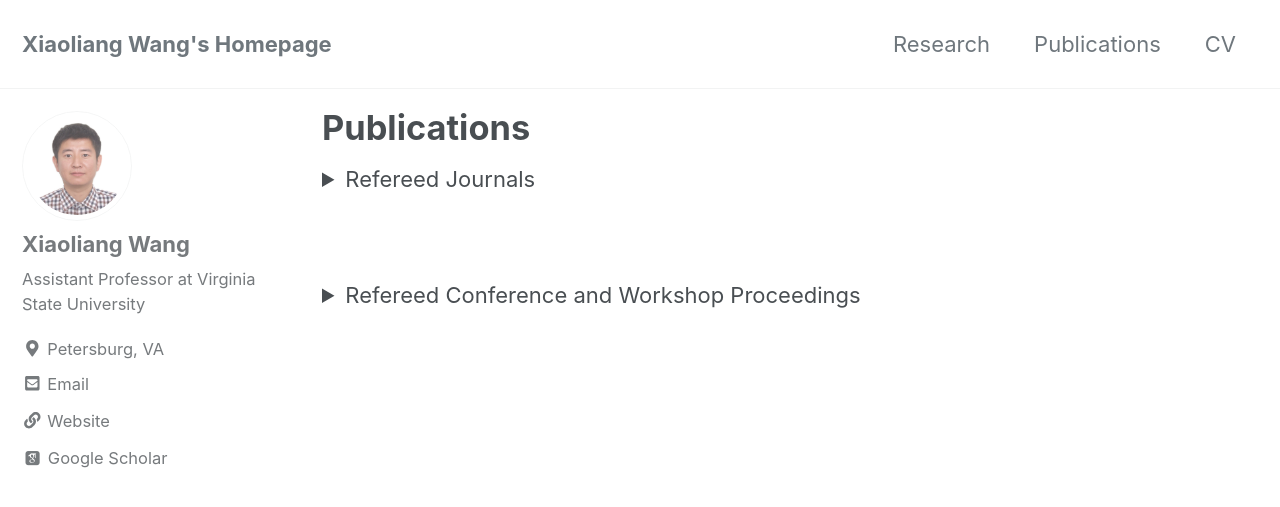
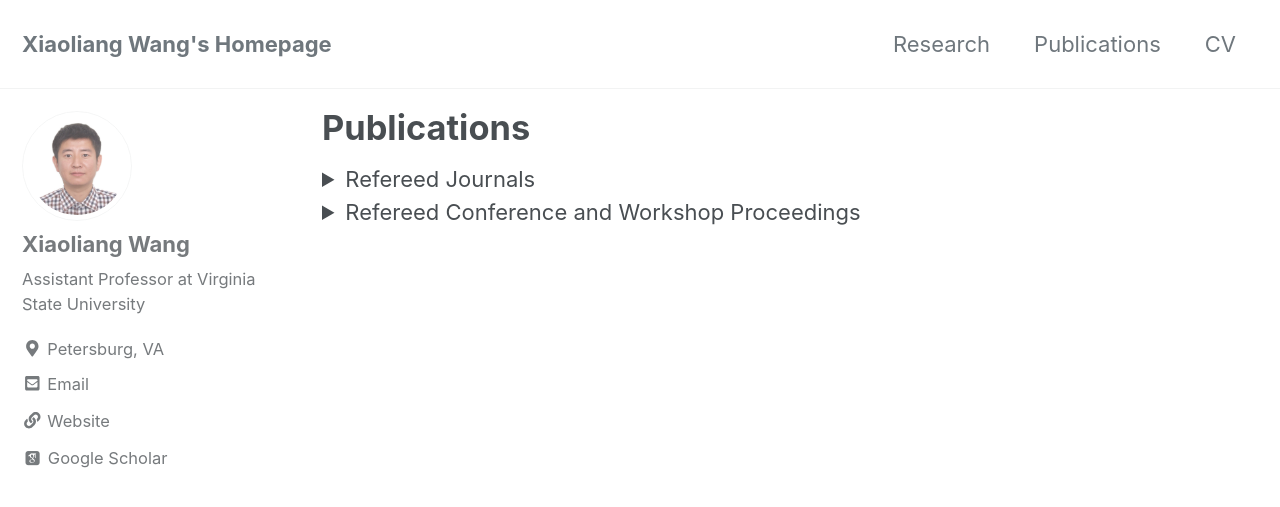
Before and after one commit to wang-xiaoliang/wang-xiaoliang.github.io, a Jekyll site: the page built from _pages/publications.md, in a window 1280 px wide and 900 px high. Shown: the top 507 px of the window. Built offline with Jekyll 4.4.1, drawn with Linux system fonts in a browser that asks for light colours; cached includes are drawn as plain includes; nearby versions of some CDN libraries; some web fonts are replaced.

Commit message:
Add Collapsible for publications

```diff
--- a/_pages/publications.md
+++ b/_pages/publications.md
@@ -13,9 +13,9 @@ author_profile: true
 [J3] <b>Xiaoliang Wang</b>, Zhanpeng Jin, "<b>An Overview of Mobile Cloud Computing for Pervasive Healthcare</b>", <i>IEEE Access, vol. 7, no. 1, pp. 66774-66791, 2019.</i> &nbsp;<br><br>
 [J4] Wei-Bang Chen, Benjamin Standfield, Song Gao, Yongjin Lu, <b>Xiaoliang Wang</b>, Zimmerman Ben, "<b>A Fully Automated Porosity Measure for Thermal Barrier Coating Images</b>", <i>International Journal of Multimedia Data Engineering and Management (IJMDEM), vol. 9, no. 4, pp. 40-58, 2018.</i> &nbsp;<br><br>
 [J5] <b>Xiaoliang Wang</b>, Qiong Gui, Bingwei Liu, Zhanpeng Jin, and Yu Chen, "<b>Enabling Smart Personalized Healthcare: a Hybrid Mobile-Cloud Approach for ECG Telemonitoring</b>", <i>IEEE Journal of Biomedical and Health Informatics (JBHI), vol. 18, no. 3, pp. 739-745, May 2014.</i>  &nbsp;<!--<a href="Enabling smart personalized healthcare-a hybrid mobile-cloud approach for ecg telemonitoring.pdf" target="_blank">PDF</a>--><br><br>
-[J6] <b>Xiaoliang Wang</b>, Kailun Zhou and Tao Lin, "<b>Design of H.264 Double Slice Decoder</b>", <i>Journal of Cable Television Technology, pp. 103-105, December 2008.</i>
+[J6] <b>Xiaoliang Wang</b>, Kailun Zhou and Tao Lin, "<b>Design of H.264 Double Slice Decoder</b>", <i>Journal of Cable Television Technology, pp. 103-105, December 2008.</i> &nbsp;<br><br>
 </details>
-<br>
+
 <details>
   <summary>Refereed Conference and Workshop Proceedings</summary>
 <br>
```
